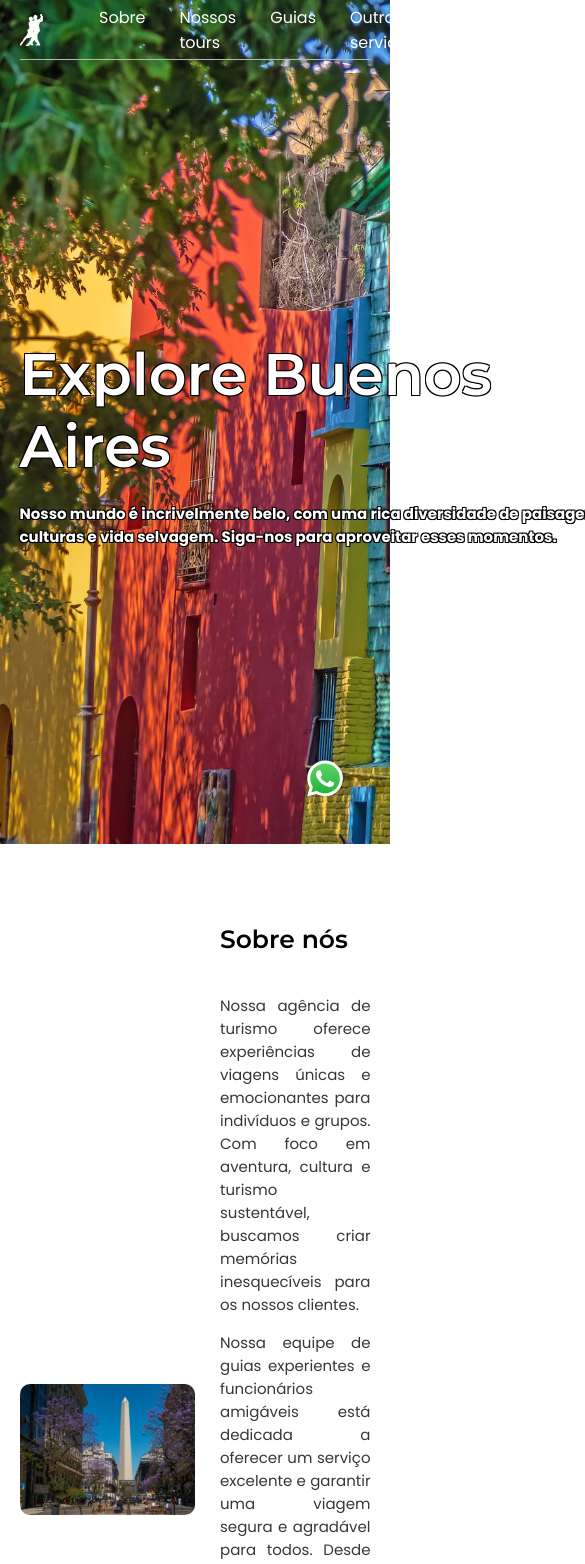
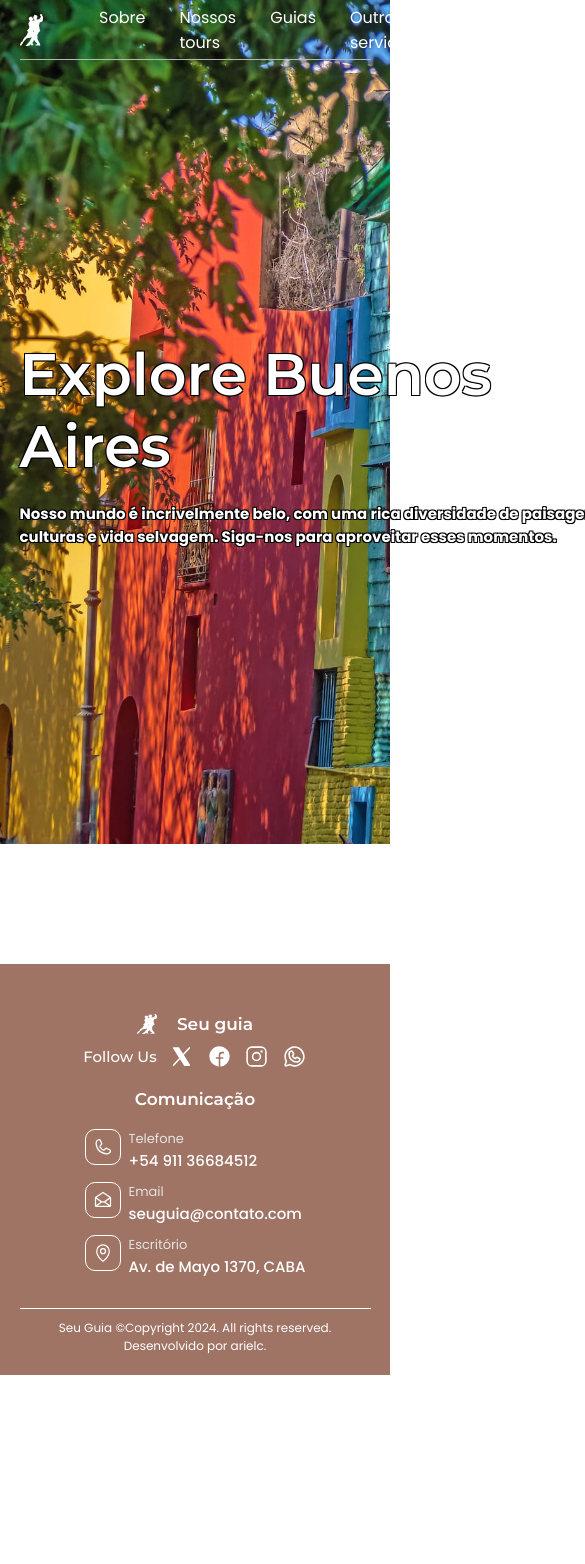
Before and after one commit to arielcBR/agency-travel, a React (Vite) app: page / in a window 390 px wide. Shown: the top 1564 px of the page, 585 px wide, since content can reach past the window. After the commit the page ends 1375 px from the top, so only its background shows below. Built offline with nearby package versions, Linux system fonts and the light colour scheme.

Commit message:
added responsive in the Footer for mobile resolutions

```diff
--- a/src/components/Footer/Components/FooterContact/index.tsx
+++ b/src/components/Footer/Components/FooterContact/index.tsx
@@ -5,6 +5,7 @@ export function FooterContact() {
   return (
     <FooterContactContainer>
       <span>Comunicação</span>
+      <div>
         <IconWrapper>
           <div>
             <Phone />
@@ -34,6 +35,7 @@ export function FooterContact() {
             </a>
           </div>
         </IconWrapper>
+      </div>
     </FooterContactContainer>
   );
 }
--- a/src/components/Footer/Components/FooterContact/styles.ts
+++ b/src/components/Footer/Components/FooterContact/styles.ts
@@ -1,7 +1,22 @@
 import styled from "styled-components";
 import { FooterBase } from "../../styles";
+import { DEVICE_BREAKPOINT } from "../../../../styles/devicesBreakpoint";
 
-export const FooterContactContainer = styled(FooterBase)``;
+export const FooterContactContainer = styled(FooterBase)`
+> div {
+  display: flex;
+  flex-direction: column;
+  gap: 1rem;
+
+  margin: 0 auto;
+}
+
+  @media (max-width: ${DEVICE_BREAKPOINT.MD}) {
+    div {
+      align-self: flex-start;
+    }
+  }
+`;
 
 export const IconWrapper = styled.div`
   display: flex;
@@ -11,6 +26,9 @@ export const IconWrapper = styled.div`
 
   color: ${({ theme }) => theme.white};
   font-family: Poppins, sans-serif;
+  > div {
+    width: fit;
+  }
 
   > div:first-child {
     display: flex;
@@ -47,4 +65,10 @@ export const IconWrapper = styled.div`
       font-weight: 500;
     }
   }
+
+  @media (max-width: ${DEVICE_BREAKPOINT.MD}) {
+    > span {
+      align-self: center;
+    }
+  }
 `;
--- a/src/components/Footer/index.tsx
+++ b/src/components/Footer/index.tsx
@@ -28,7 +28,7 @@ export function Footer() {
             <Logo />
             <span>Seu guia</span>
           </LogoWrapper>
-          <p>
+          <p className="isVisible">
             Seu Guia é uma agência de turismo líder na região em Buenos Aires.
             Com anos de experiência, nós nos especializamos em organizar
             passeios e excursões personalizados para indivíduos, famílias e
@@ -53,7 +53,7 @@ export function Footer() {
             </Link>
           </SocialNetworks>
         </FooterDescription>
-        <FooterMap>
+        <FooterMap className="isVisible">
           <span>Company</span>
           <ul>
             <li>
@@ -70,7 +70,7 @@ export function Footer() {
             </li>
           </ul>
         </FooterMap>
-        <FooterPolicies>
+        <FooterPolicies className="isVisible">
           <span>Suporte</span>
           <ul>
             <li>
--- a/src/components/Footer/styles.ts
+++ b/src/components/Footer/styles.ts
@@ -9,9 +9,19 @@ export const FooterContainer = styled.footer`
   padding-bottom: 2rem;
   width: 100%;
 
+  .isVisible {
+    display: flex;
+  }
+
   @media (max-width: ${DEVICE_BREAKPOINT.LG}) {
-    p a {
+    > p a {
       font-size: 1.4rem;
+    }
+  }
+
+  @media (max-width: ${DEVICE_BREAKPOINT.SM}) {
+    .isVisible {
+      display: none;
     }
   }
 `;
@@ -23,11 +33,17 @@ export const FooterBody = styled.div`
   grid-column-gap: 8rem;
   justify-content: space-between;
 
-  margin-bottom: 3rem;
+  margin-bottom: 1rem;
 
   @media (max-width: ${DEVICE_BREAKPOINT.XL}) {
     grid-template-columns: 2.25fr 1fr 1fr 1.5fr;
     grid-column-gap: 2.5rem;
+  }
+
+  @media (max-width: ${DEVICE_BREAKPOINT.MD}) {
+    grid-template-columns: 1fr;
+    grid-template-rows: auto;
+    grid-column-gap: 1.5rem;
   }
 `;
 
@@ -42,6 +58,12 @@ export const LogoWrapper = styled.div`
     font-size: 1.7rem;
     font-weight: 600;
   }
+
+  @media (max-width: ${DEVICE_BREAKPOINT.MD}) {
+    & {
+      align-self: center;
+    }
+  }
 `;
 
 export const FooterDescription = styled.div`
@@ -55,6 +77,14 @@ export const FooterDescription = styled.div`
 
   > p {
     margin-bottom: 2.5rem;
+  }
+
+  @media (max-width: ${DEVICE_BREAKPOINT.MD}) {
+    gap: 1rem;
+
+    > p {
+      text-align: justify;
+    }
   }
 `;
 
@@ -87,6 +117,16 @@ export const FooterBase = styled.div`
       }
     }
   }
+
+  @media (max-width: ${DEVICE_BREAKPOINT.MD}) {
+    & {
+      margin-bottom: 2rem;
+    }
+    > span,
+    li {
+      align-self: center;
+    }
+  }
 `;
 
 export const FooterMap = styled(FooterBase)``;
@@ -99,7 +139,7 @@ export const SocialNetworks = styled.div`
   justify-content: flex-start;
   gap: 1.25rem;
 
-  margin-bottom: 1rem;
+  margin-bottom: 2rem;
 
   > span {
     color: ${({ theme }) => theme.white};
@@ -119,6 +159,12 @@ export const SocialNetworks = styled.div`
     height: 2.5rem;
     width: 2.5rem;
   }
+
+  @media (max-width: ${DEVICE_BREAKPOINT.MD}) {
+    & {
+      align-self: center;
+    }
+  }
 `;
 
 export const FooterBottom = styled.div`
@@ -136,7 +182,6 @@ export const FooterBottom = styled.div`
     align-items: center;
     justify-content: center;
     gap: 0.5rem;
-
   }
 
   a {
--- a/src/pages/Home/index.tsx
+++ b/src/pages/Home/index.tsx
@@ -11,12 +11,12 @@ export function Home() {
   return (
     <HomeContainer>
       <HeroSection />
-      <AboutUs />
-      <OurServices />
-      <AgencyInfo />
-      <Gallery />
-      <OurStaff />
-      <WhatsappButton />
+      {/* <AboutUs /> */}
+      {/* <OurServices /> */}
+      {/* <AgencyInfo /> */}
+      {/* <Gallery /> */}
+      {/* <OurStaff /> */}
+      {/* <WhatsappButton /> */}
     </HomeContainer>
   );
 }
```
Lines whose indentation alone changed are shown as unchanged.
